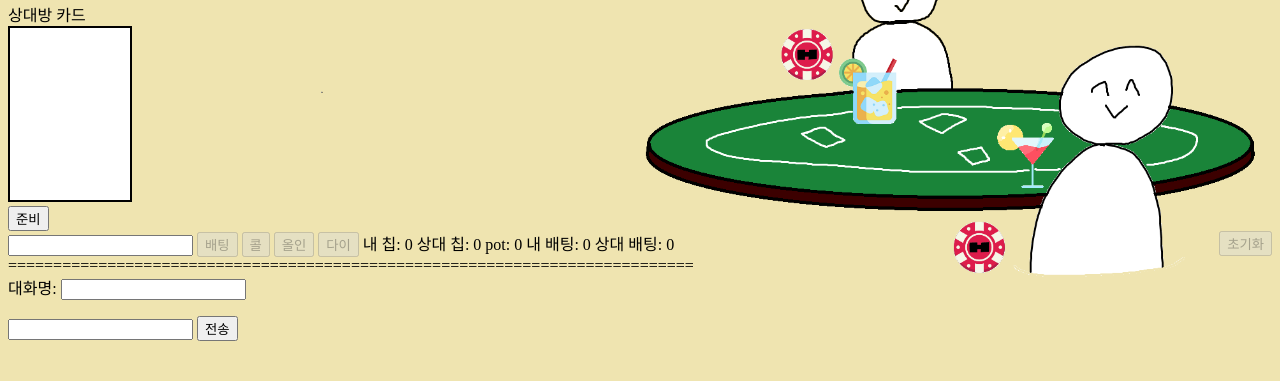
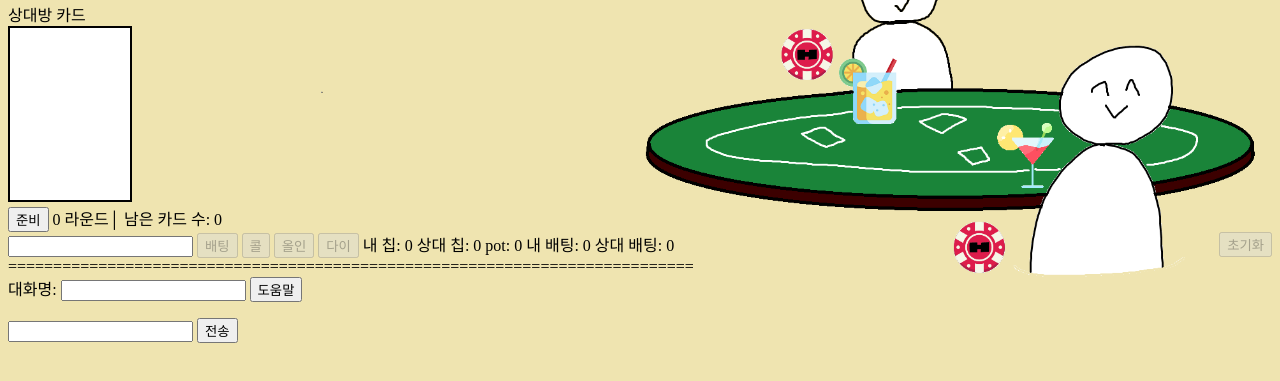
Before and after one commit to sudulge/IndianPoker, a website: page src/index.html in a window 1280 px wide. Shown: the part 87-468 px from the top of the page. Drawn offline with nearby package versions, Linux system fonts and the light colour scheme; no server answers.

Commit message:
Update index.html

```diff
--- a/src/index.html
+++ b/src/index.html
@@ -18,6 +18,8 @@
     <div id="oppo-card">상대방 카드</div>
     <div id="cardimg"><img src="img/0.jpg" alt="상대방 카드" class="oppocardimg"></div>
     <button class="ready">준비</button>
+    <span id="round">0</span> 라운드│
+    남은 카드 수: <span id="cardlength">0</span>
 
     <div>
         <input type="text" class="betinput">
@@ -45,6 +47,7 @@
     <div class="wrapper">
         <div class="user-container">
             대화명: <input type="text" id="nickname">
+            <button class="help">도움말</button>
         </div>
         <div class="display-container">
             <ul class="chatting-list" style="list-style:none; padding-left:25px;"></ul>
```
